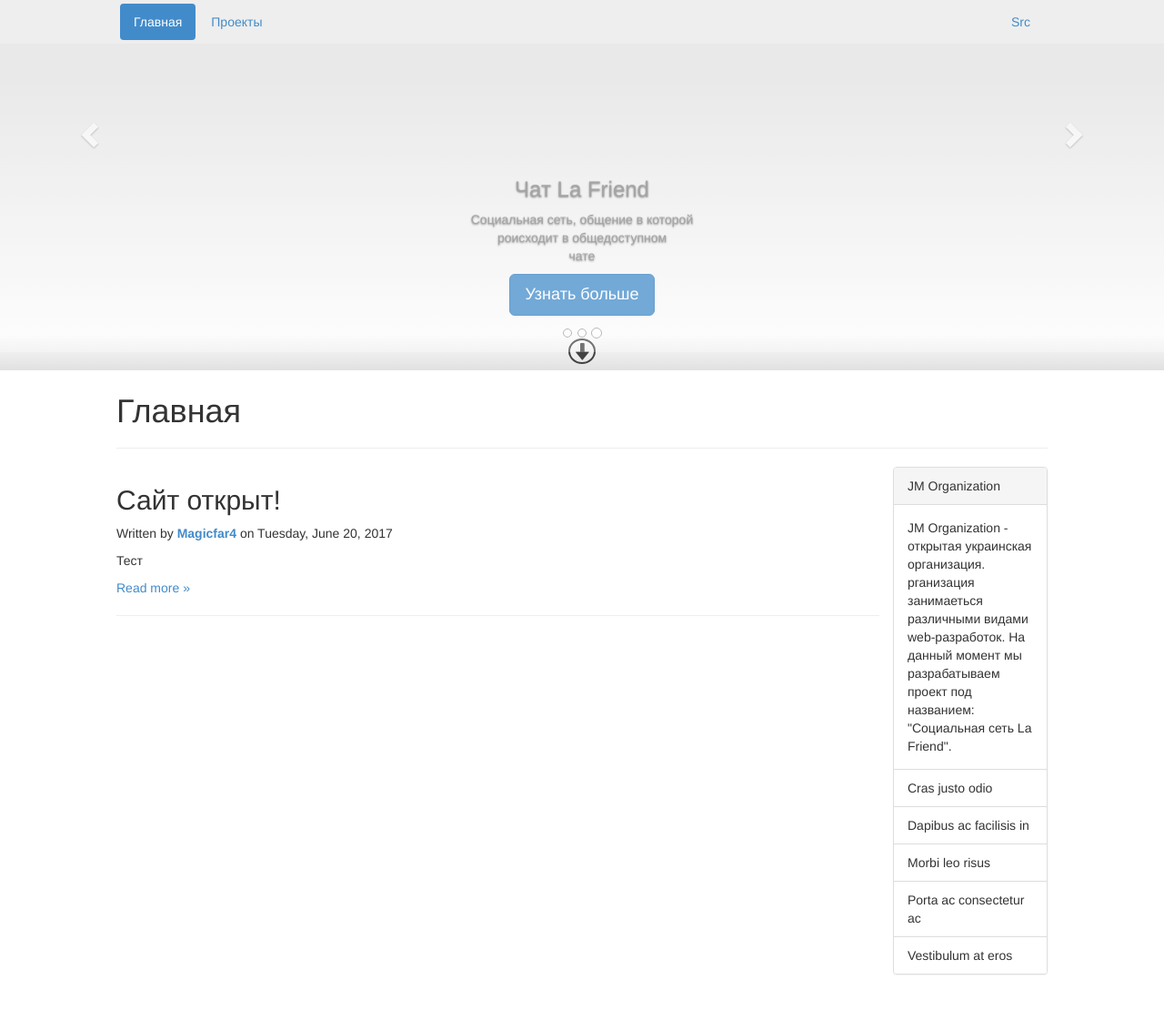
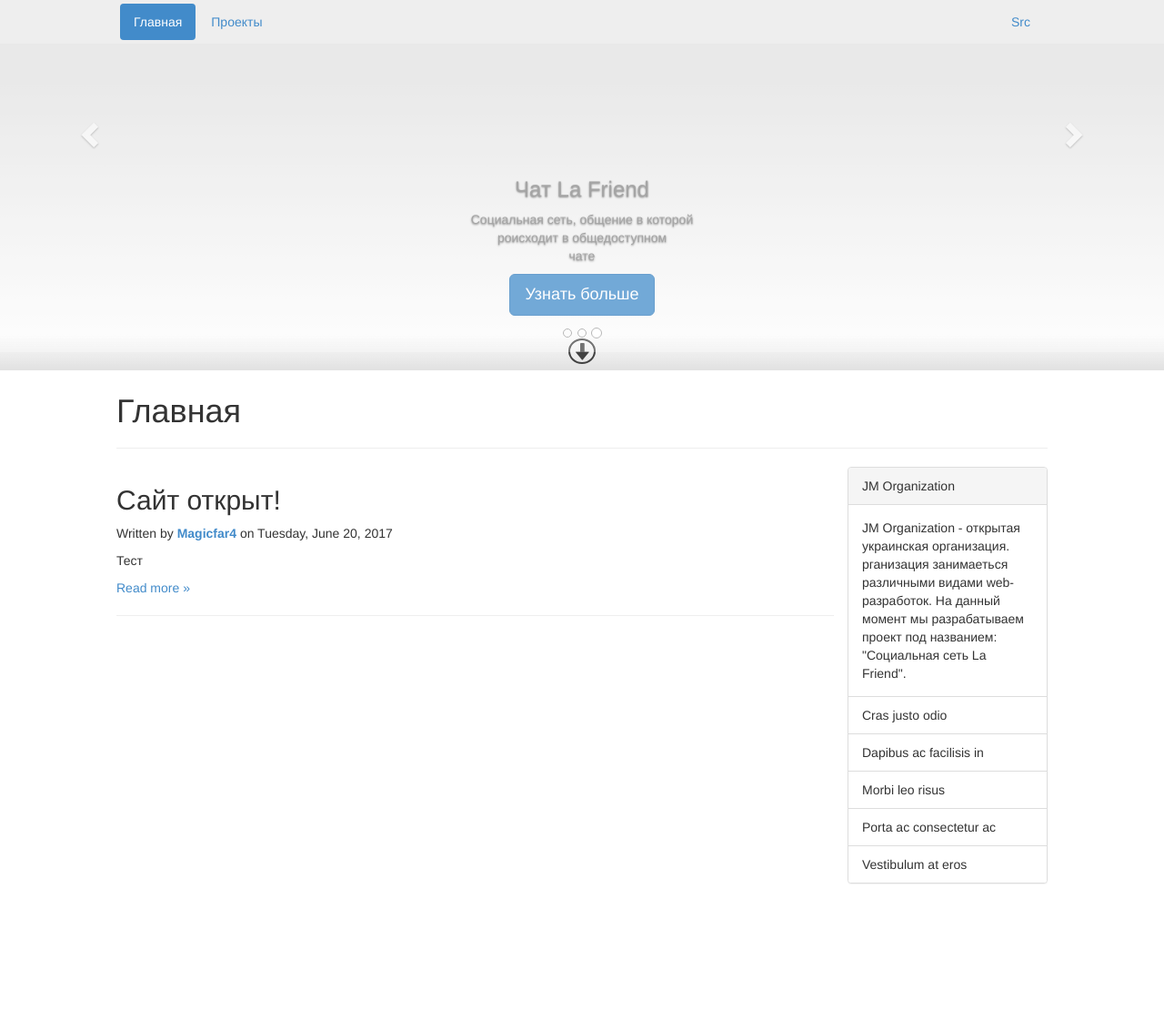
Before and after one commit to jm-organization/jm-organization.github.io, a Jekyll site: the page built from index.html, in a window 1280 px wide and 1400 px high, scrolled down 123 px. Shown: the top 1110 px of the window at 91% size. Built offline with Jekyll 4.4.1, drawn with Linux system fonts in a browser that asks for light colours.

Commit message:
Добавление Навигационного меню справа

```diff
--- a/assets/css/main.css
+++ b/assets/css/main.css
@@ -31,12 +31,12 @@ li {
   margin: 0 auto;
   max-width: 1024px; }
   .page-width .page-content {
-    width: calc(100% - 185px);
+    width: calc(100% - 235px);
     height: auto;
     display: inline-block;
     float: left; }
   .page-width .jm-sidebar {
-    width: 170px;
+    width: 220px;
     float: left;
     margin-left: 15px;
     height: auto; }
--- a/assets/css/main.sass
+++ b/assets/css/main.sass
@@ -35,13 +35,13 @@ li
   max-width: $maxWidth
 
   .page-content
-    width: calc(100% - 185px)
+    width: calc(100% - 235px)
     height: auto
     display: inline-block
     float: left
 
   .jm-sidebar
-    width: 170px
+    width: 220px
     float: left
     margin-left: 15px
     height: auto
```
